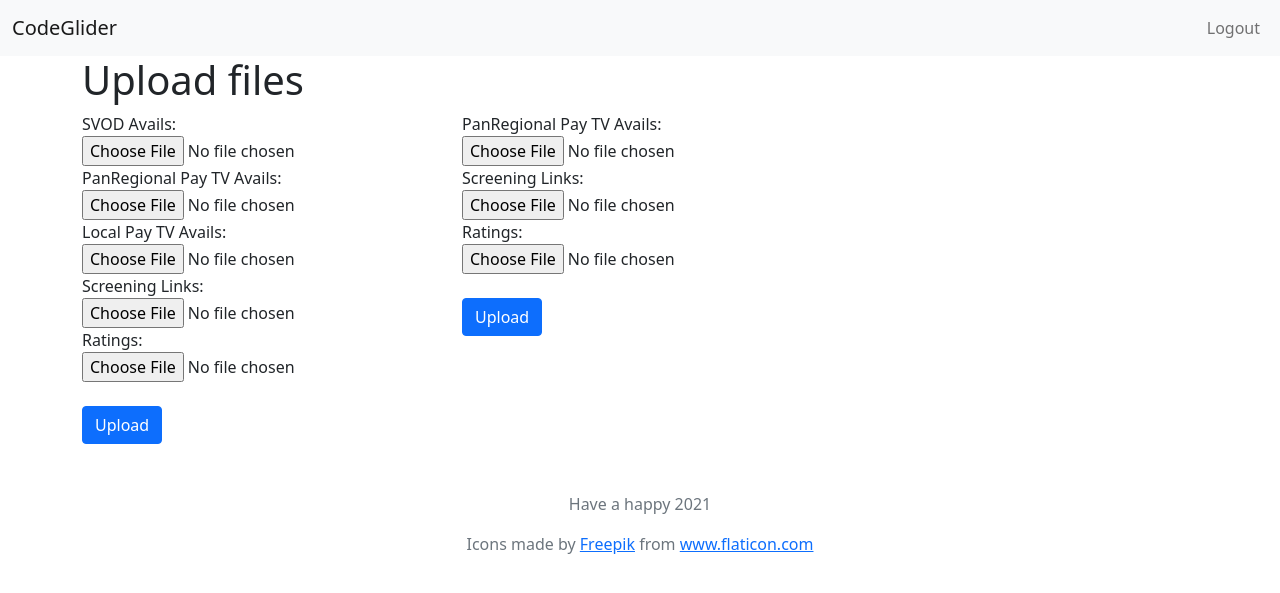
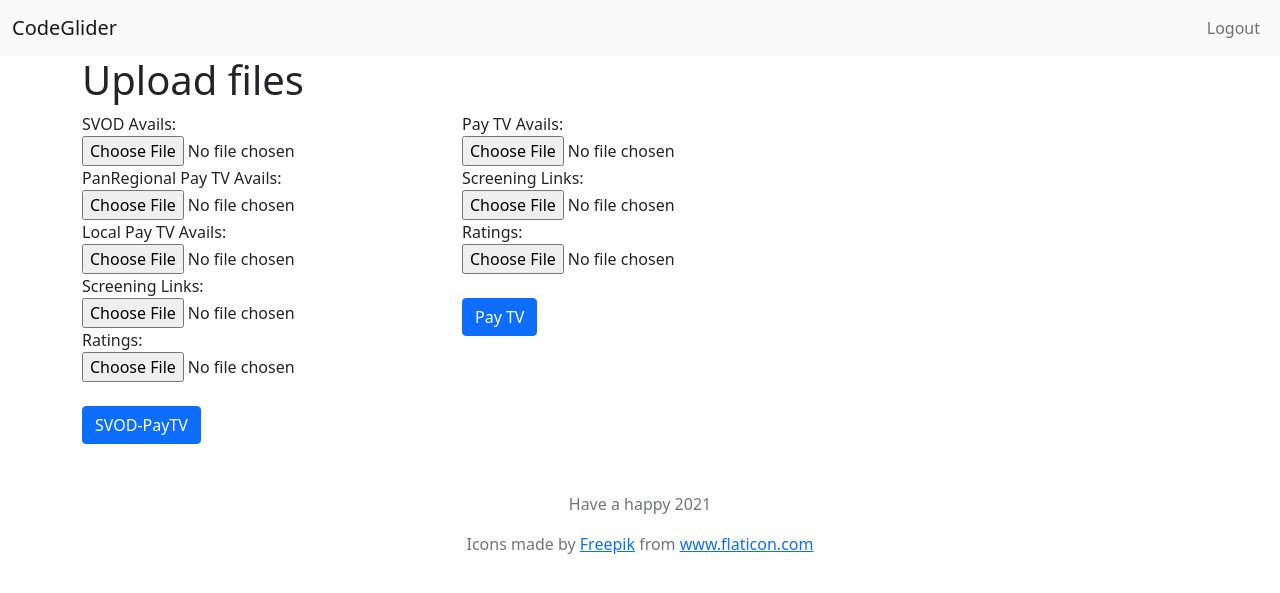
Before and after one commit to AlexCodeGlider/portfolio-project, a Django app: page /avails/ in a window 1280 px wide. Shown: the top 593 px of the page. Run offline with Django 3.2, Linux system fonts and the light colour scheme; the visitor is signed in with stand-in values (Sample User, id 1); some libraries are stand-ins or nearby versions.

Commit message:
Generalized PayTV Avails

```diff
--- a/avails/templates/avails/avails.html
+++ b/avails/templates/avails/avails.html
@@ -35,13 +35,13 @@
   <input type="file" name="ratings" />
   <br />
   <br />
-  <input class="btn btn-primary" type="submit" value="Upload" />
+  <input class="btn btn-primary" type="submit" value="SVOD-PayTV" />
 </form>
 </div>
 <div class="col-4">
 <form method="POST" action="{% url 'avails' %}" enctype="multipart/form-data">
 {% csrf_token %}
-PanRegional Pay TV Avails:
+Pay TV Avails:
 <br />
 <input type="file" name="ptv_avails" />
 <br />
@@ -54,7 +54,7 @@ Ratings:
 <input type="file" name="ratings" />
 <br />
 <br />
-<input class="btn btn-primary" type="submit" value="Upload" />
+<input class="btn btn-primary" type="submit" value="Pay TV" />
 </form>
 </div>
 </div>
--- a/avails/views.py
+++ b/avails/views.py
@@ -262,12 +262,16 @@ def avails(request):
                             'Nicaragua', 'Panama', 'Paraguay', 'Peru', 'Dominican Republic',
                             'Uruguay', 'Venezuela']
 
+            filename = 'PanRegional PayTV Avails'
+            if 'Local' in request.FILES['ptv_avails'].name:
+                 filename = 'Local PayTV Avails'
+
             with BytesIO() as b:
                 writer = pd.ExcelWriter(b, engine='openpyxl')
                 df[cols_ordered + sales].to_excel(writer, sheet_name='Avails')
                 writer.save()
                 response = HttpResponse(b.getvalue(), content_type='application/vnd.openxmlformats-officedocument.spreadsheetml.sheet')
-                response['Content-Disposition'] = 'attachment; filename=%s.xlsx' % 'PanRegionalPayTV Avails'
+                response['Content-Disposition'] = 'attachment; filename=%s.xlsx' % filename
             return response
         else:
             return render(request, 'avails/avails.html', {'error': 'All files required'})
```
